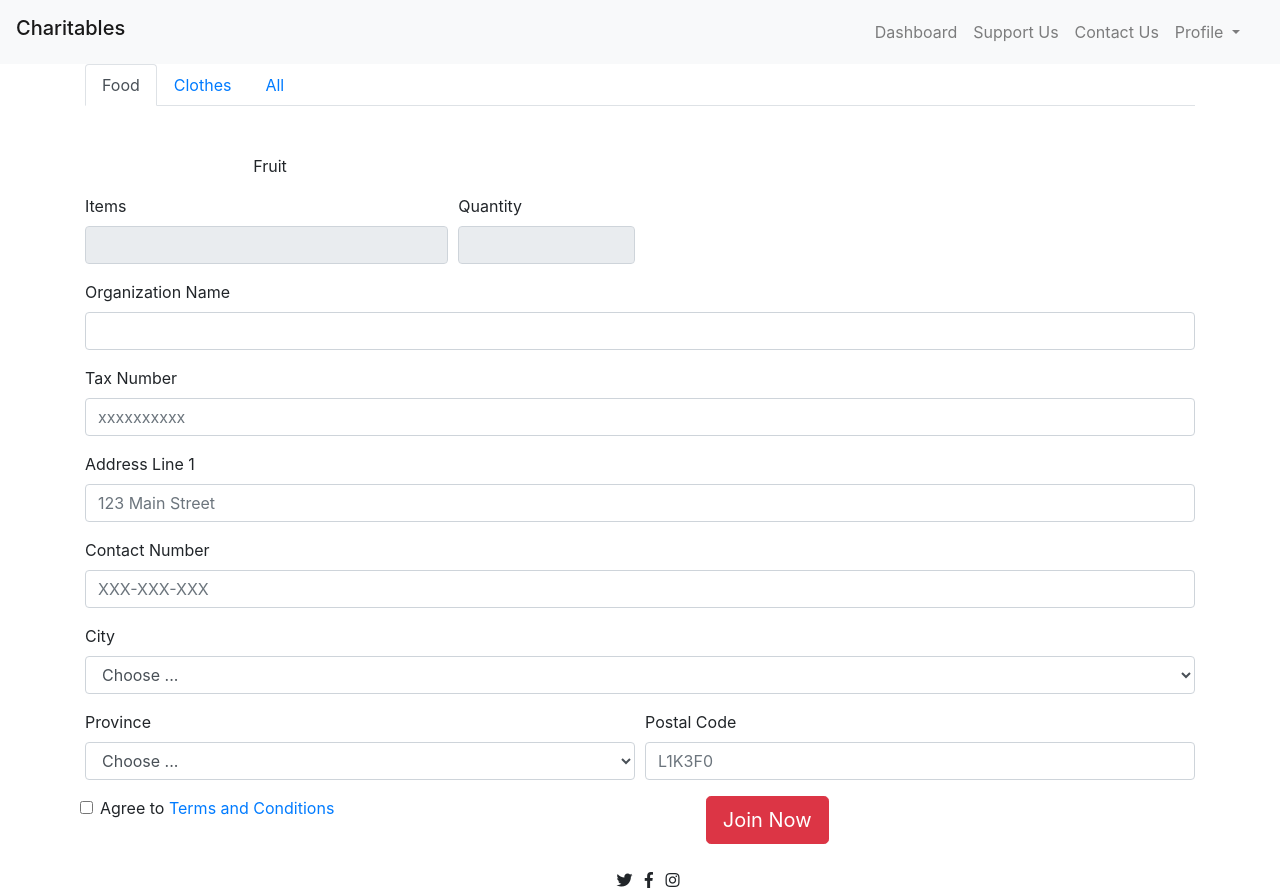
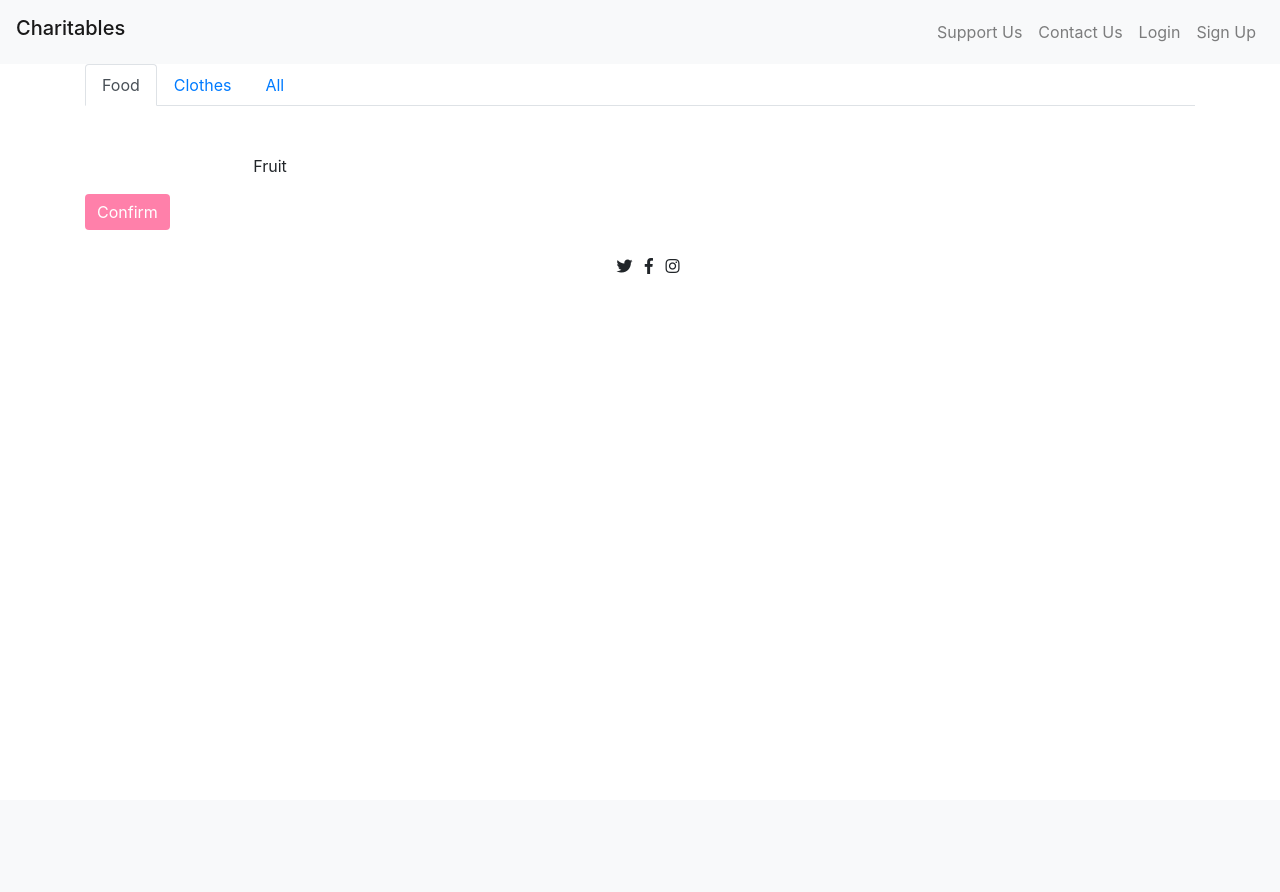
Before and after one commit to converyj/charitables, a PHP site: page /form.php in a window 1280 px wide. After the commit the page ends 274 px from the top, so only its background shows below. Run offline with PHP 8.4, Linux system fonts and the light colour scheme; some libraries are stand-ins or nearby versions.

Commit message:
draft of form - uncompleted

```diff
--- a/form.php
+++ b/form.php
@@ -2,7 +2,7 @@
 
 session_start();
 
-$_SESSION['role'] = '1';
+
 
 ?>
 <!DOCTYPE html>
@@ -14,7 +14,7 @@ $_SESSION['role'] = '1';
     <meta http-equiv="X-UA-Compatible" content="ie=edge">
     <link rel="shortcut icon" href="images/icon.ico" type="image/x-icon" />
     <link href="css/normalize.css" rel="stylesheet">
-    <link href="style.css" rel="stylesheet">
+    <link href="css/style.css" rel="stylesheet">
     <link href="https://stackpath.bootstrapcdn.com/bootstrap/4.3.1/css/bootstrap.min.css" rel="stylesheet">
     <link src="https://fonts.googleapis.com/css?family=Roboto:100,300,400,500,700,900|Oswald" rel="stylesheet">
     <link rel="stylesheet" href="https://use.fontawesome.com/releases/v5.7.2/css/all.css">
@@ -109,109 +109,73 @@ $_SESSION['role'] = '1';
                         </div>
                     </div>
                     <div id="all" class="container tab-pane fade"><br>
-                        <div class="col-4">
-                            <!-- call to database (dynamically) -->
-                            <label for="fruit">
-                                <img src="fruit.jpg" />
-                            </label>
-                            <input type="checkbox" id="fruit" name="fruit" value="" data-toggle="modal" data-target="#itemsModal" />Fruit
+                        <div class="form-row">
+                            <div class="form-group col-4">
+                                <!-- call to database (dynamically) -->
+                                <label :ref="id + '-test'" class="justify-content-center">Fruit</label>
+                                <button type="button" id="cat1" @click="getId(id)" value="fruit" data-toggle="modal" data-target="#itemsModal">
+                                    <img src="fruit.jpg" width="50" height="50" />
+                                </button><br />
+
+                            </div>
+                            <div class="form-group col-4">
+                                <!-- call to database (dynamically) -->
+                                <label :ref="id + '-test'" class="justify-content-center">Veg</label>
+                                <button type="button" @click="getId(id)" value="veg" data-toggle="modal" data-target="#itemsModal">
+                                    <img src="fruit.jpg" width="50" height="50" />
+                                </button><br />
+
+                            </div>
+
                         </div>
                     </div>
                     <!-- Modal -->
-                    <div class=" modal fade" id="itemsModal" tabindex="-1" role="dialog" aria-labelledby="ModalLabel" aria-hidden="true">
+                    <div class="modal fade" id="itemsModal" tabindex="-1" role="dialog" aria-labelledby="ModalLabel" aria-hidden="true">
                         <div class="modal-dialog" role="document">
                             <div class="modal-content">
                                 <div class="modal-header">
-                                    <h5 class="modal-title" id="modalLabel">Item Quantity</h5>
+                                    <h5 class="modal-title" id="modalLabel"></h5>
                                     <button type="button" class="close" data-dismiss="modal" aria-label="Close">
                                         <span aria-hidden="true">&times;</span>
                                     </button>
                                 </div>
                                 <div class="modal-body">
-                                    <div class="float-left mr-4">
-                                        <img src="fruit.jpg" width="10" height="10" />
-                                        <p>Fruit</p>
+                                    <div class="form-group">
+                                        <label for="item">Item</label>
+                                        <input type="text" name="item" class="form-control" v-model="name" id="item" required>
+                                        <label for="qty">Quantity</label>
+                                        <input type="text" name="qty" class="form-control" v-model="quantity" id="qty" required>
                                     </div>
-                                    <div class="form-group float-left">
-                                        <label for="quantity">Quantity:</label>
-                                        <input type="text" name="quantity" class="form-control" autofocus="autofocus" id="quantity" required>
-                                    </div>
+                                    <!-- <div class="form-group" v-for='item in items'>
+                                    <label for="qty">Quantity</label>
+                                    <input type="text" name="qty" class="form-control" v-model.number="item.quantity" id="qty" required>
+                                </div> -->
                                 </div>
                                 <div class="modal-footer justify-content-center">
-                                    <button type="button" class="btn btn-primary" data-dismiss="modal">Accept</button>
+                                    <button type="button" class="btn btn-primary" data-dismiss="modal" @click="addItem(items.name, items.quantity)">Accept</button>
+                                    <button type="button" class="btn btn-primary" data-dismiss="modal">Cancel</button>
                                 </div>
                             </div>
                         </div>
                     </div>
-
-                    <div class="form-row">
-                        <div class="form-group col-4">
-                            <label for="items">Items</label>
-                            <input type="text" name="item" class="form-control" autofocus="autofocus" id="items" disabled>
+                    <section id="summary">
+                        <div class="form-row" v-for="item, index in items">
+                            <div class="form-group col-4">
+                                <label for="items">Item</label>
+                                <input v-model.lazy="item.name" type="text" name="item" class="form-control" id="items">
+                                <!-- <label for="qty">Quantity</label>
+                            <input type="text" name="quantity" v-model.lazy.number="item.quantity" id="qty" class="form-control" disabled> -->
+                            </div>
+                            <div class="form-group col-2">
+                                <label for=" qty">Quantity</label>
+                                <input type="text" name="quantity" v-model.lazy.number="item.quantity" id="qty" class="form-control">
+                            </div>
+                            <button type="button" @click="remove(index)">
+                                <i class="fas fa-trash-alt"></i>
+                            </button>
                         </div>
-
-                        <div class="form-group col-2">
-                            <label for="qty">Quantity</label>
-                            <input type="text" name="quantity" id="qty" class="form-control" disabled>
-                        </div>
-                    </div>
-                </div>
-                <div>
-                    <div class="form-group">
-                        <label for="orgName">Organization Name</label>
-                        <input type="text" name="organization" class="form-control" id="orgName">
-                    </div>
-                    <div class="form-group">
-                        <label for="taxNum">Tax Number</label>
-                        <input type="text" name="taxNumber" class="form-control" id="taxNum" placeholder="xxxxxxxxxx">
-                    </div>
-                    <div class="form-group">
-                        <label for="address">Address Line 1</label>
-                        <input type="text" name="address" class="form-control" id="address" placeholder="123 Main Street">
-                    </div>
-                    <div class="form-group">
-                        <label for="contact">Contact Number</label>
-                        <input type="text" name="contact" class="form-control" id="contact" placeholder="XXX-XXX-XXX">
-                    </div>
-                    <div class="form-row">
-                        <div class="form-group col-12">
-                            <label for="city">City</label>
-                            <select id="city" name="city" class="form-control">
-                                <option selected>Choose ...</option>
-                                <option>Toronto</option>
-                                <option>Vancouver</option>
-                                <option>Montreal</option>
-                                <option>Calgary</option>
-                                <option>Edmonton</option>
-                                <option>Halifax</option>
-                            </select>
-                        </div>
-                        <div class="form-group col-md-6">
-                            <label for="prov">Province</label>
-                            <select id="prov" name="province" class="form-control">
-                                <option selected>Choose ...</option>
-                                <option>Alberta</option>
-                                <option>British Columbia</option>
-                                <option>New Brunswick</option>
-                                <option>Ontario</option>
-                                <option>Quebec</option>
-                                <option>Nova Scotia</option>
-                            </select>
-                        </div>
-                        <div class="form-group col-md-6">
-                            <label for="postal">Postal Code</label>
-                            <input type="text" name="postalCode" id="postal" class="form-control" placeholder="L1K3F0" />
-                        </div>
-                        <div class="form-group">
-                            <div class="form-check">
-                                <input class="form-check-input" type="checkbox" name="ckbAgree" id="agree">
-                                <label class="form-check-label" for="agree">
-                                    Agree to
-                                </label>
-                                <a href="#">Terms and Conditions</a>
-                            </div>
-                        </div>
-                        <button type="submit" class="btn btn-danger btn-lg m-auto">Join Now</button>
+                    </section>
+                    <input type="submit" value="Confirm" class="btn btn-primary btn-primary2 m-auto mybuttonstyle2" />
             </form>
         </section>
         <footer class="page-footer text-center pl-4">
@@ -223,7 +187,7 @@ $_SESSION['role'] = '1';
         </footer>
     </main>
     <script src="https://cdn.jsdelivr.net/npm/vue/dist/vue.js"></script>
-    <script src="js/script.js"></script>
+    <script src="js/form.js"></script>
     <!-- Optional JavaScript -->
     <!-- jQuery first, then Popper.js, then Bootstrap JS -->
     <script src="https://code.jquery.com/jquery-3.2.1.slim.min.js" integrity="sha384-KJ3o2DKtIkvYIK3UENzmM7KCkRr/rE9/Qpg6aAZGJwFDMVNA/GpGFF93hXpG5KkN" crossorigin="anonymous"></script>
@@ -231,4 +195,4 @@ $_SESSION['role'] = '1';
     <script src="https://maxcdn.bootstrapcdn.com/bootstrap/4.0.0/js/bootstrap.min.js" integrity="sha384-JZR6Spejh4U02d8jOt6vLEHfe/JQGiRRSQQxSfFWpi1MquVdAyjUar5+76PVCmYl" crossorigin="anonymous"></script>
 </body>
 
-</htm l>
+</html>
--- /dev/null
+++ b/js/form.js
@@ -0,0 +1,36 @@
+var vm = new Vue({
+    el: '#app',
+    data: {
+        // value: 'off',
+        items: [],
+        name: '',
+        quantity: '',
+        id: ''
+    },
+
+    methods: {
+        getId(id) {
+            console.log(id)
+            // console.log(e.target)
+            // console.log(e.target.value)
+            // console.log(this.value)
+            console.log(this.$refs)
+            console.log(this.$refs[id + '-test'].innerText)
+            // var buttonValue = this.$refs.value;
+            // return buttonValue;
+        },
+        addItem(name, quantity) {
+            console.log("in addItem")
+            // buttonValue = this.categoryId();
+            this.items.push({
+                id: this.id,
+                name: this.name,
+                quantity: this.quantity
+            });
+        },
+
+        remove(index) {
+            this.$delete(this.items, index);
+        }
+    }
+})
```
